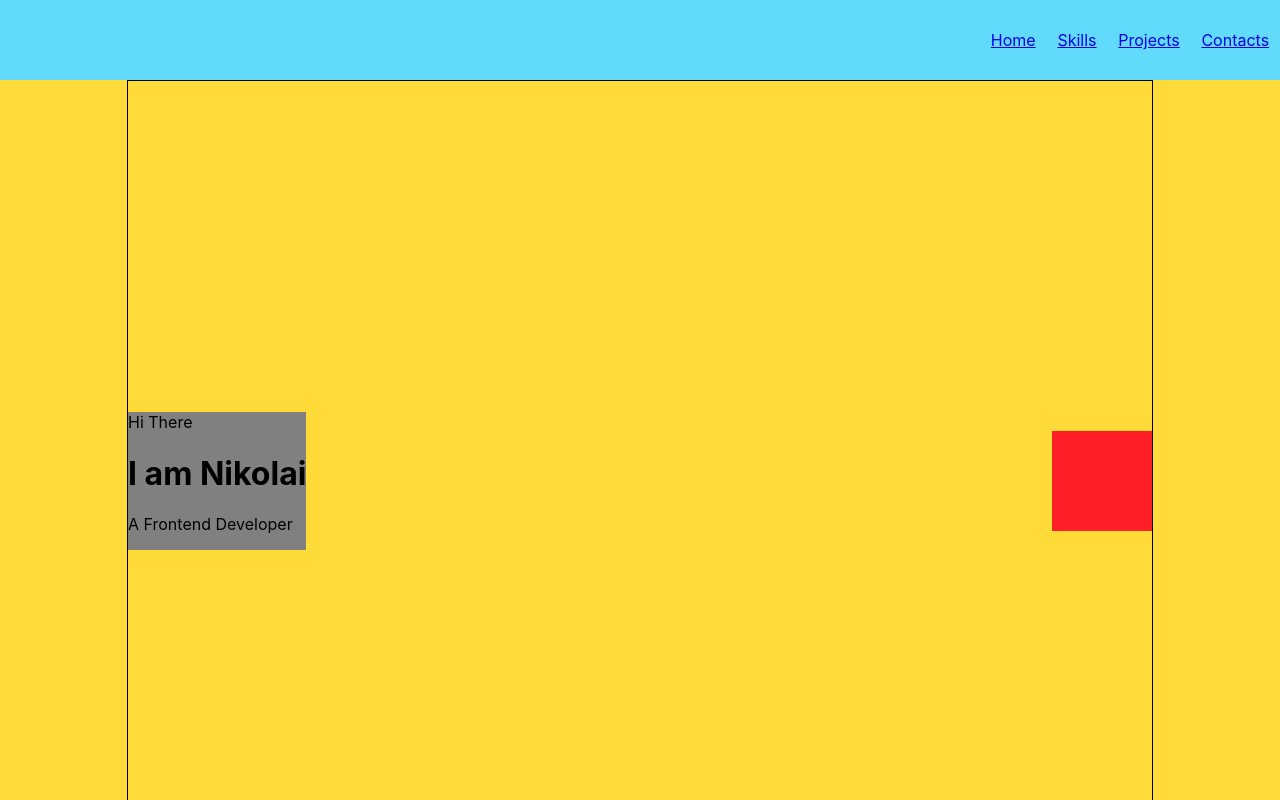
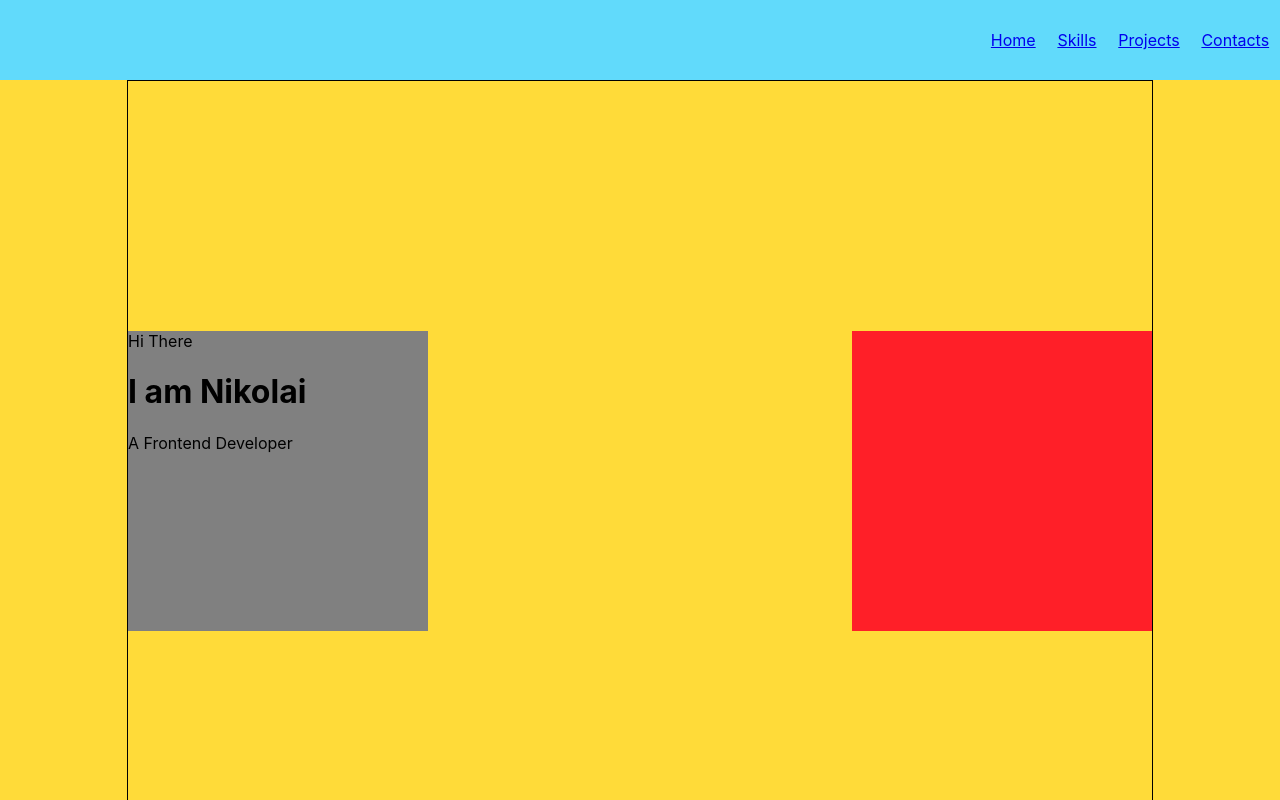
Before and after one commit to Nikolai-Doroshenko-93/portfolio, a React (Create React App) app: page / in a window 1280 px wide. Shown: the top 800 px of the page. Built offline with nearby package versions, Linux system fonts and the light colour scheme.

Commit message:
small fix

```diff
--- a/package.json
+++ b/package.json
@@ -2,10 +2,12 @@
   "name": "portfolio",
   "version": "0.1.0",
   "private": true,
+  "homepage": "https://Nikolai-Doroshenko-93.github.io/portfolio",
   "dependencies": {
     "@testing-library/jest-dom": "^5.14.1",
     "@testing-library/react": "^13.0.0",
     "@testing-library/user-event": "^13.2.1",
+    "gh-pages": "^5.0.0",
     "react": "^18.2.0",
     "react-dom": "^18.2.0",
     "react-scripts": "5.0.1",
@@ -15,7 +17,9 @@
     "start": "react-scripts start",
     "build": "react-scripts build",
     "test": "react-scripts test",
-    "eject": "react-scripts eject"
+    "eject": "react-scripts eject",
+    "predeploy": "npm run build",
+    "deploy": "gh-pages -d build"
   },
   "eslintConfig": {
     "extends": [
--- a/src/components/Main/Main.module.css
+++ b/src/components/Main/Main.module.css
@@ -4,10 +4,12 @@
 }
 .greetings {
     background-color: gray;
+    width: 300px;
+    height: 300px;
 }
 .photo {
-    width: 100px;
-    height: 100px;
+    width: 300px;
+    height: 300px;
     background-color: #ff1f28;
 }
 .contentBlock {
```
Also changed, not shown: 1 other file (tests, documents, lock files or other folders).
